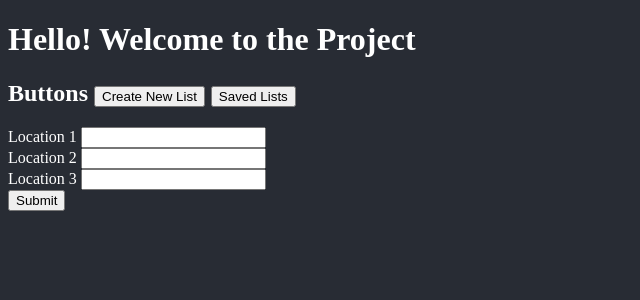
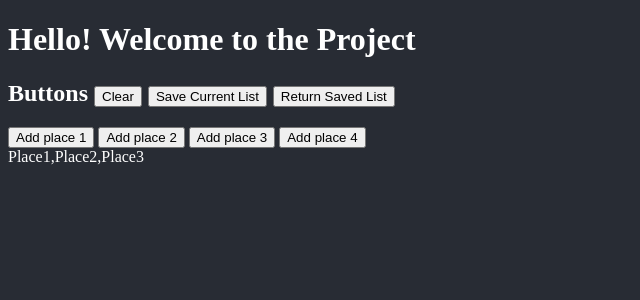
Before and after one commit to StepanUFL/awesome-travel-app-cen3031, a Django app: page / in a window 1280 px wide. Shown: the top 300 px of the page, without its empty margins (0-640 px from the left). Run offline with Django 5.2, Linux system fonts and the light colour scheme.

Commit message:
Basic frontend buttons
Basic idea of buttons added, including adding places to a JS array object and a temporary saving mechanism, all subject to change

```diff
--- /dev/null
+++ b/static/script.js
@@ -0,0 +1,31 @@
+
+    locations = ["Place1", "Place2", "Place3"];
+    saved = [];
+
+    function loadList() {
+
+        document.getElementById("test").innerHTML = locations;
+    }
+
+    function newList() {
+        document.getElementById("test").innerHTML = "List is currently empty";
+        locations = [];
+    }
+
+    function addToList(loc) {
+        place = document.getElementById(loc).value;
+        locations.push(place);
+        loadList();
+    }
+
+    function saveList(userid) {
+        saved = locations;
+        // send an HTTP request here?
+    }
+
+    function returnList() {
+        document.getElementById("test").innerHTML = saved;
+        locations = saved;
+        console.log(locations);
+        return locations;
+    }
--- a/templates/index.html
+++ b/templates/index.html
@@ -6,21 +6,40 @@
     <meta name='description' content='Software Engineering Class Project'>
     <meta name="viewport" content="width=device-width, initial-scale=1.0">
     <title>ClassWow</title>
-    <link rel="stylesheet" href="/static/style.css" />
+    <link rel="stylesheet" href="../static/style.css" />
 </head>
 
-<body>
+<body onload="loadList()">
  <h1>Hello! Welcome to the Project</h1>
 
     <h2> Buttons
         <button type="button" onclick="newList()">
-            Create New List
+            Clear
+        </button>
+        <button type="button" onclick="saveList()">
+            Save Current List
         </button>
         <button type="button" onclick="returnList()">
-            Saved Lists
+            Return Saved List
         </button>
     </h2>
 
+ <div>
+    <button type="button" onclick="addToList(1)" id="1" value="Place1">
+        Add place 1
+    </button>
+     <button type="button" onclick="addToList(2)" id="2" value="Place2">
+        Add place 2
+    </button>
+     <button type="button" onclick="addToList(3)" id="3" value="Place3">
+        Add place 3
+    </button>
+     <button type="button" onclick="addToList(4)" id="4" value="Place4">
+        Add place 4
+    </button>
+ </div>
+
+ <!--
     <form action="">
         <label for="place1">Location 1</label>
         <input type="text" id="place1" name="place1"><br>
@@ -30,24 +49,12 @@
         <input type="text" id="place3" name="place3"><br>
         <input type="submit" value="Submit">
     </form>
+-->
+ <div id="test">
 
-    <p id="test">
+ </div>
 
-    </p>
-
-<script>
-    const locations = ["Place1", "Place2", "Place3"];
-
-    function newList() {
-        document.getElementById("test").innerHTML = "clicked";
-        console.log(locations);
-    }
-
-    function returnList() {
-        document.getElementById("test").innerHTML = locations;
-        console.log(locations);
-    }
-</script>
+<script src="../static/script.js"></script>
 
 
 </body>
```
